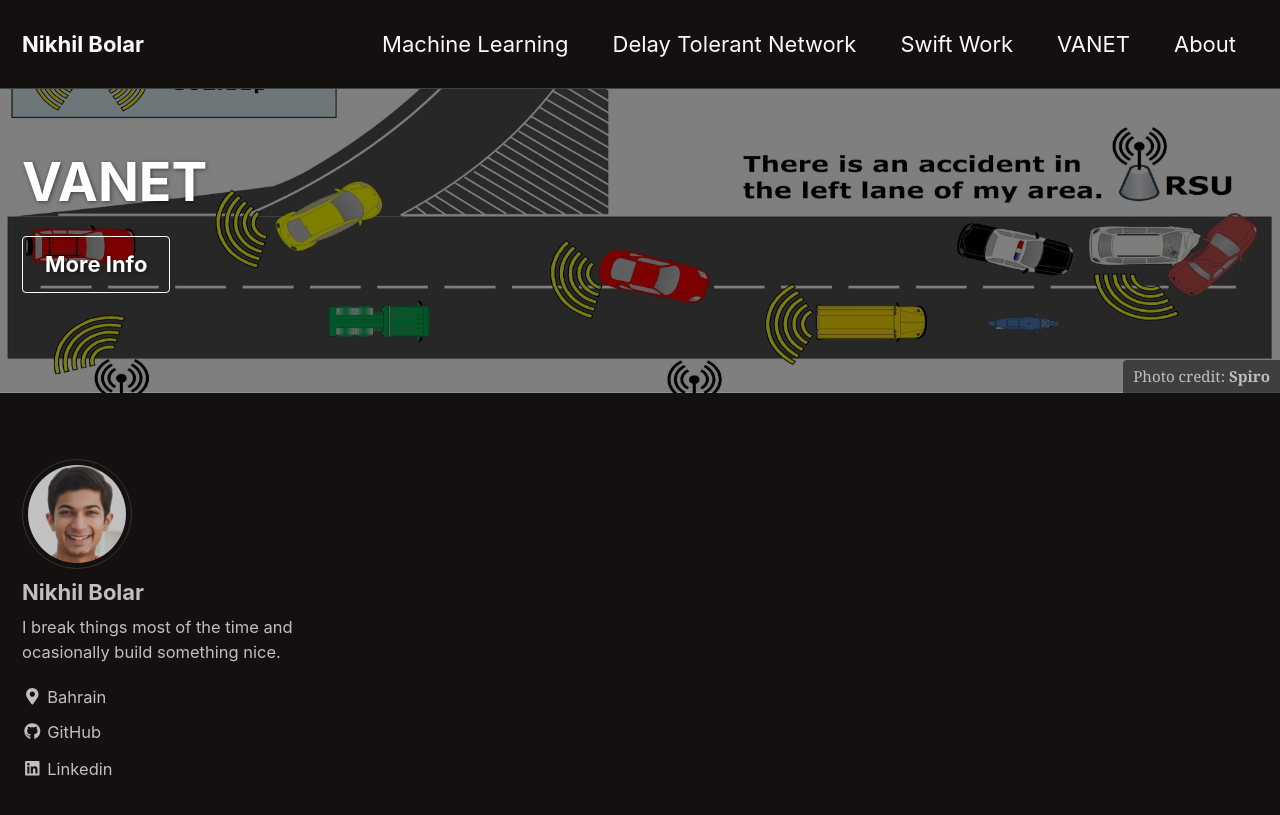
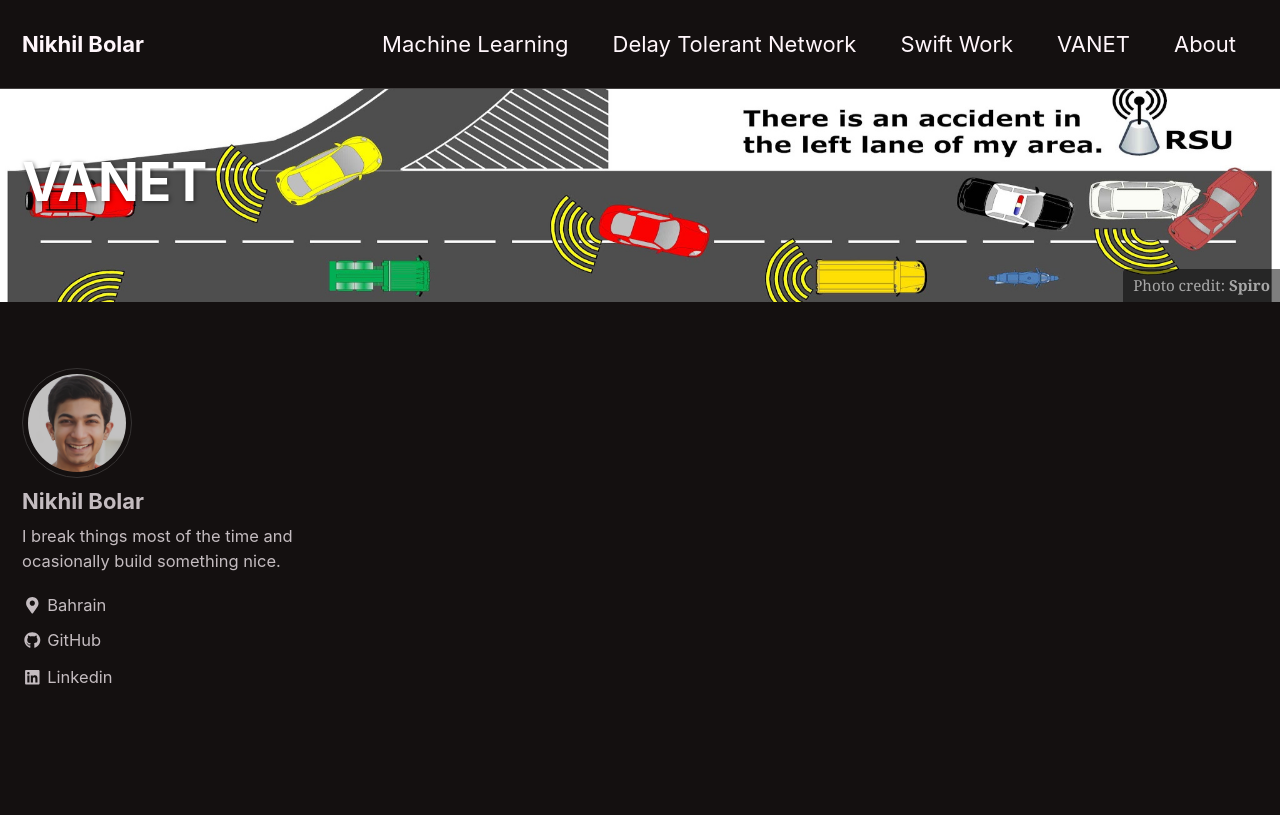
Before and after one commit to nbolar/nbolar.github.io, a Jekyll site: the page built from _pages/vanet.md, in a window 1280 px wide and 900 px high. Shown: the top 815 px of the window. Built offline with Jekyll 4.4.1, drawn with Linux system fonts in a browser that asks for light colours; cached includes are drawn as plain includes.

Commit message:
Update vanet.md

```diff
--- a/_pages/vanet.md
+++ b/_pages/vanet.md
@@ -6,9 +6,6 @@ author_profile: true
 header:
   #image: "/images/vanet.jpg" -->
   overlay_image: "/images/vanet.jpg"
-  overlay_filter: 0.5 # same as adding an opacity of 0.5 to a black background
+  overlay_filter: 0 # same as adding an opacity of 0.5 to a black background
   caption: "Photo credit: [**Spiro**](http://spiroprojects.com/blog/cat-view-more.php?blogname=What-is-Vehicular-Ad-hoc-Network-(VANET)?&id=29)"
-  actions:
-    - label: "More Info"
-      url: "http://spiroprojects.com/blog/cat-view-more.php?blogname=What-is-Vehicular-Ad-hoc-Network-(VANET)?&id=29"
 ---
```
